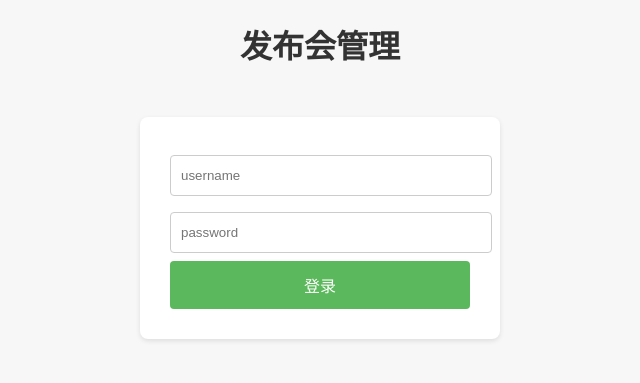
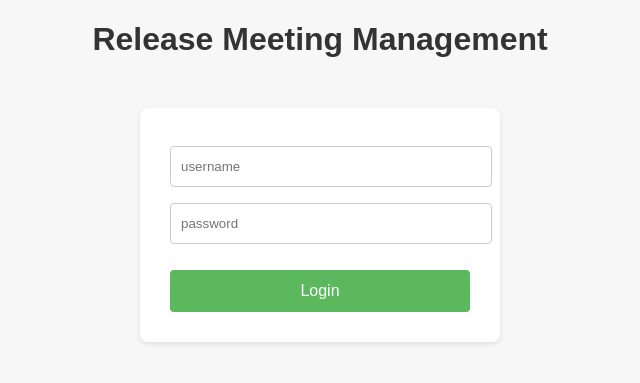
Before and after one commit to junevision/guest, a Django app: template sign/templates/index.html in a window 1280 px wide. Shown: the top 383 px of the page, without its empty margins (320-960 px from the left). Run offline with Django 3.2, Linux system fonts and the light colour scheme; the template is opened without the code that fills it, so the values that code supplies are empty.

Commit message:
create login action

```diff
--- a/guest/urls.py
+++ b/guest/urls.py
@@ -21,4 +21,5 @@ from sign import views
 urlpatterns = [
     path('admin/', admin.site.urls),
     path('index/', views.index),
+    path('login_action/', views.login_action),
 ]
--- a/sign/templates/index.html
+++ b/sign/templates/index.html
@@ -44,12 +44,13 @@
     </style>
 </head>
 <body>
-    <h1>发布会管理</h1>
-    <form method="post">
+    <h1>Release Meeting Management</h1>
+    <form method="post" action="/login_action/">
         {% csrf_token %}
         <input name="username" type="text" placeholder="username"><br>
         <input name="password" type="password" placeholder="password"><br>
-        <button id="login_btn" type="submit">登录</button>
+        {{ error }}<br>
+        <button id="login_btn" type="submit">Login</button>
     </form>
 </body>
 </html>
```
Also changed, not shown: sign/views.py (+10 -0 lines).
